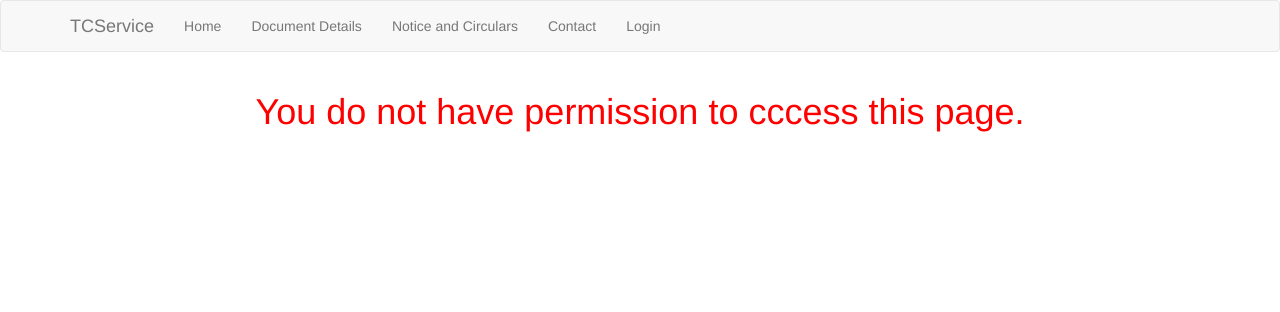
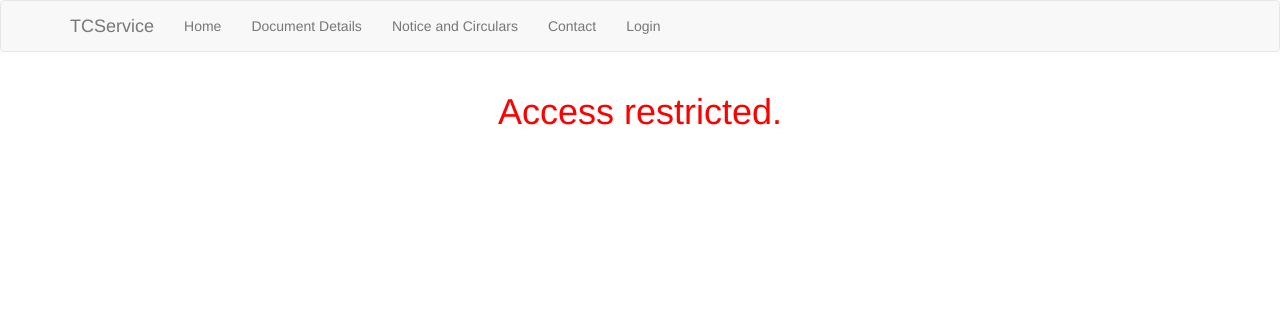
Before and after one commit to AfraHussaindeen/NewProject, a PHP site: page /restricted in a window 1280 px wide. Shown: the top 312 px of the page. Run offline with PHP 8.4, Linux system fonts and the light colour scheme.

Commit message:
update restricted file

```diff
--- a/app/views/restricted/index.php
+++ b/app/views/restricted/index.php
@@ -1,5 +1,5 @@
 <?php $this->setSiteTitle(' Access restricted ');?>
 
 <?php $this->start('body');?>
-  <h1 class='text-center red '> You do not have permission to cccess this page.</h1>
+  <h1 class='text-center red '> Access restricted.</h1>
 <?php $this->end();?>
```
